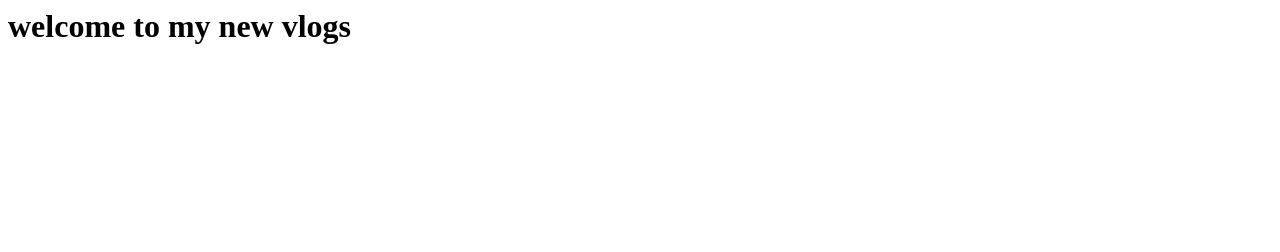
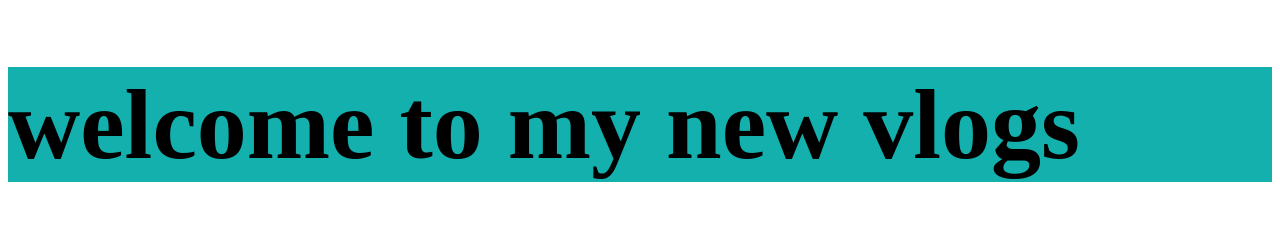
Before and after one commit to sejal618/localRepo, a plain HTML site: page index.html in a window 1280 px wide. Drawn offline with Linux system fonts and the light colour scheme.

Commit message:
css added

```diff
--- a/index.html
+++ b/index.html
@@ -1 +1,12 @@
-<h1> welcome to my new vlogs </h1>
+<!DOCTYPE html>
+<html lang="en">
+<head>
+    <meta charset="UTF-8">
+    <meta name="viewport" content="width=device-width, initial-scale=1.0">
+    <title>Document</title>
+    <link rel="stylesheet" href="style.css">
+</head>
+<body>
+
+</body>
+</html><h1> welcome to my new vlogs </h1>
--- a/style.css
+++ b/style.css
@@ -1,6 +1,6 @@
 h1{
     color: black;
-    background-color: darkseagreen;
+    background-color: rgb(19, 176, 174);
     font-size: 100px;
     font-family: 'Times New Roman', Times, serif;
 }
```
